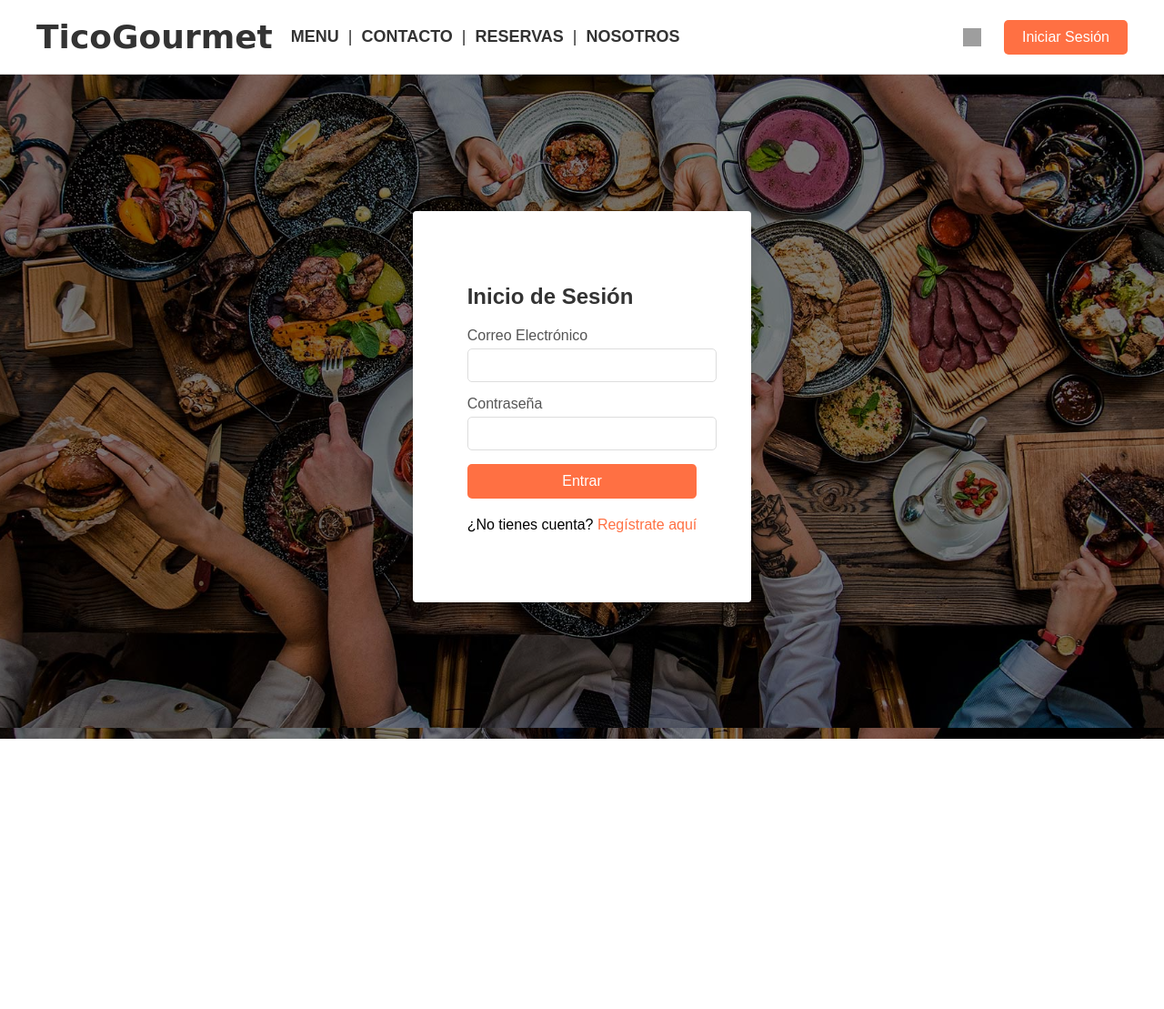
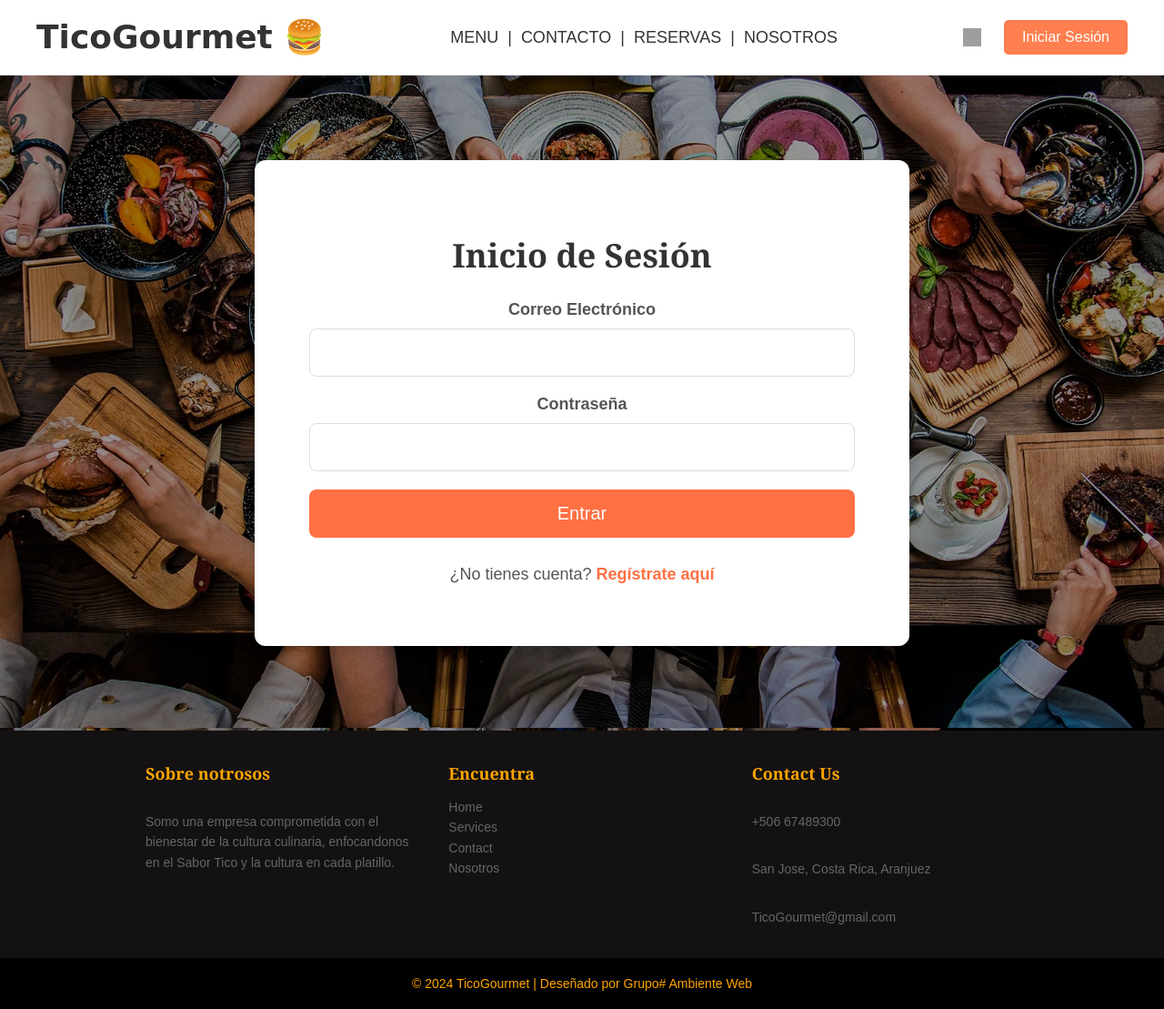
Before and after one commit to GBR1405/AmbienteWeb, a PHP site: page /Inicio.html in a window 1280 px wide. Shown: the whole page at 91% size. Before the commit the page ends 812 px from the top, so only its background shows below. Run offline with PHP 8.4, Linux system fonts and the light colour scheme; grey boxes are pictures that could not be loaded.

Commit message:
Correciones con el index
Inicio y registro, funciona el boton de iniciar sesion del inicio

```diff
--- a/Inicio.html
+++ b/Inicio.html
@@ -5,16 +5,18 @@
     <meta name="viewport" content="width=device-width, initial-scale=1.0">
     <title>Inicio de Sesión - TicoGourmet</title>
     <link rel="stylesheet" href="./css/InicioSesion.css">
+    <link rel="stylesheet" href="./css/styles.css">
     <script src="./js/script.js"></script>
 </head>
 <body>
     <header class="header">
         <div class="container">
             <div class="logo">
-                <h1>TicoGourmet</h1>
+                <h1>TicoGourmet 🍔</h1>
             </div>
             <nav class="nav">
                 <ul class="nav-list">
+
                     <li class="nav-item"><a href="#">MENU</a></li>
                     <li class="separator">|</li>
                     <li class="nav-item"><a href="#">CONTACTO</a></li>
@@ -51,5 +53,31 @@
             <p>¿No tienes cuenta? <a href="Registro.html">Regístrate aquí</a></p>
         </div>
     </main>
+    <footer class="footer-container">
+        <div class="footer-content">
+            <div class="footer-section about">
+                <h2>Sobre notrosos</h2>
+                <p>Somo una empresa comprometida con el bienestar de la cultura culinaria, enfocandonos en el Sabor Tico y la cultura en cada platillo.</p>
+            </div>
+            <div class="footer-section links">
+                <h2>Encuentra</h2>
+                <ul>
+                    <li><a href="#">Home</a></li>
+                    <li><a href="#">Services</a></li>
+                    <li><a href="#">Contact</a></li>
+                    <li><a href="#">Nosotros</a></li>
+                </ul>
+            </div>
+            <div class="footer-section contact">
+                <h2>Contact Us</h2>
+                <p><i class="fas fa-phone-alt"></i> +506 67489300</p>
+                <p><i class="fas fa-map-marker-alt"></i> San Jose, Costa Rica, Aranjuez</p>
+                <p><i class="fas fa-envelope"></i> TicoGourmet@gmail.com</p>
+            </div>
+        </div>
+        <div class="footer-bottom">
+            &copy; 2024 TicoGourmet | Deseñado por Grupo# Ambiente Web
+        </div>
+    </footer>
 </body>
 </html>
--- a/css/InicioSesion.css
+++ b/css/InicioSesion.css
@@ -1,100 +1,6 @@
+
 body {
-    margin: 0;
-    font-family: Arial, sans-serif;
-}
-
-.header {
-    background-color: white;
-    padding: 20px 0;
-    border-bottom: 1px solid #e0e0e0;
-}
-
-.container {
-    display: flex;
-    justify-content: space-between;
-    align-items: center;
-    max-width: 1200px;
-    margin: 0 auto;
-    padding: 0 20px;
-}
-
-.logo h1 {
-    font-family: 'Brush Script MT', cursive;
-    color: #333;
-    margin: 0;
-    font-size: 36px;
-}
-
-.nav {
-    flex-grow: 1;
-    text-align: center;
-}
-
-.nav-list {
-    list-style: none;
-    padding: 0;
-    margin: 0;
-    display: flex;
-    justify-content: center;
-    align-items: center;
-    gap: 10px;
-}
-
-.nav-item a {
-    text-decoration: none;
-    color: #333;
-    font-size: 18px;
-}
-
-.separator {
-    color: #333;
-    font-size: 18px;
-}
-
-.right-section {
-    display: flex;
-    align-items: center;
-    gap: 20px;
-    margin-left: auto;
-}
-
-.contact-info a {
-    text-decoration: none;
-    color: #333;
-    font-size: 18px;
-}
-
-.cart a {
-    text-decoration: none;
-    color: #ff7f50;
-    font-size: 18px;
-    display: flex;
-    align-items: center;
-}
-
-.cart-icon {
-    width: 20px;  /* Ajusta el tamaño según tus necesidades */
-    height: 20px; /* Ajusta el tamaño según tus necesidades */
-    margin-right: 5px;
-}
-
-.login-button {
-    background-color: #ff7f50;
-    color: white;
-    border: none;
-    padding: 10px 20px;
-    font-size: 16px;
-    cursor: pointer;
-    border-radius: 5px;
-}
-
-.login-button:hover {
-    background-color: #e06946;
-}
-
-/*Inicio de sesion css*/
-body {
-    font-family: Arial, sans-serif;
+    font-family: 'Arial', sans-serif;
     margin: 0;
     padding: 0;
     background: url('../images/portadaInicio.jpg') no-repeat center center fixed;
@@ -110,100 +16,78 @@ body::before {
     left: 0;
     width: 100%;
     height: 100%;
-    background: rgba(0, 0, 0, 0.5);
+    background: rgba(0, 0, 0, 0.4);
     z-index: -1;
 }
 
-header {
-    background-color: white;
-    padding: 10px 0;
-    border-bottom: 1px solid #ddd;
-}
 
-nav {
-    display: flex;
-    justify-content: space-between;
-    align-items: center;
-    max-width: 1200px;
-    margin: 0 auto;
-    padding: 0 20px;
-}
-
-nav .logo {
-    font-size: 24px;
-    font-weight: bold;
-    color: #333;
-    text-decoration: none;
-}
-
-nav ul {
-    list-style: none;
-    display: flex;
-    gap: 20px;
-    margin: 0;
-    padding: 0;
-}
-
-nav ul li a {
-    text-decoration: none;
-    color: #333;
-    font-weight: bold;
-}
-
-.login-button {
-    background-color: #ff7043;
-    color: white;
-    border: none;
-    padding: 10px 20px;
-    cursor: pointer;
-    border-radius: 5px;
+.login-button:hover {
+    background-color: #ff5722;
 }
 
 main {
     display: flex;
     justify-content: center;
     align-items: center;
-    height: calc(100vh - 70px);
+    height: calc(100vh - 80px);
 }
 
 .login-container, .register-container {
     background-color: white;
-    padding: 60px;
-    border-radius: 4px;
-    box-shadow: 0 0 10px rgba(0, 0, 0, 0.1);
+    padding: 50px 60px;
+    border-radius: 12px;
+    box-shadow: 0 6px 12px rgba(0, 0, 0, 0.15);
+    font-size: 18px;
+    max-width: 600px;
+    width: 100%;
+    text-align: center;
 }
 
 h2 {
-    margin-bottom: 20px;
+    margin-bottom: 25px;
     color: #333;
+    font-size: 36px;
+    font-family: 'Georgia', serif;
+    font-weight: bold;
 }
 
 .form-group {
-    margin-bottom: 15px;
+    margin-bottom: 20px;
 }
 
 .form-group label {
     display: block;
-    margin-bottom: 5px;
+    margin-bottom: 10px;
     color: #555;
+    font-size: 18px;
+    font-weight: bold;
 }
 
 .form-group input {
     width: 100%;
-    padding: 10px;
+    padding: 15px;
     border: 1px solid #ddd;
-    border-radius: 5px;
+    border-radius: 8px;
+    font-size: 18px;
+    box-sizing: border-box;
+    transition: border-color 0.3s ease;
+}
+
+.form-group input:focus {
+    border-color: #ff7043;
+    outline: none;
 }
 
 button {
     width: 100%;
-    padding: 10px;
+    padding: 15px;
     border: none;
     background-color: #ff7043;
     color: white;
-    font-size: 16px;
-    border-radius: 5px;
+    font-size: 20px;
+    border-radius: 8px;
     cursor: pointer;
+    transition: background-color 0.3s ease;
 }
 
 button:hover {
@@ -211,11 +95,17 @@ button:hover {
 }
 
 p {
-    margin-top: 20px;
-    text-align: center;
+    margin-top: 30px;
+    font-size: 18px;
+    color: #555;
 }
 
 p a {
     color: #ff7043;
     text-decoration: none;
+    font-weight: bold;
 }
+
+p a:hover {
+    text-decoration: underline;
+}
--- a/index.html
+++ b/index.html
@@ -28,7 +28,7 @@
                     <a href="#"><img src="https://cdn.icon-icons.com/icons2/906/PNG/512/shopping-cart_icon-icons.com_69913.png" alt="Cart" class="cart-icon"></a>
                 </div>
                 <div class="login">
-                    <button class="login-button">Iniciar Sesión</button>
+                    <button id="loginButton" type="button" class="login-button">Iniciar Sesión</button>
                 </div>
             </div>
         </div>
--- a/js/index.js
+++ b/js/index.js
@@ -19,3 +19,6 @@ document.addEventListener("DOMContentLoaded", function () {
         carouselTrack.style.transform = `translateX(-${offset}px)`;
     }
 });
+document.getElementById("loginButton").addEventListener("click", function() {
+    window.location.href = "Inicio.html";
+});
--- a/js/script.js
+++ /dev/null
@@ -1,3 +0,0 @@
-document.getElementById("loginButton").addEventListener("click", function() {
-    window.location.href = "Inicio.html";
-});
```
Also changed, not shown: Registro.html (+28 -1 lines), js/Inicio.js (added), js/Registro.js (added).
